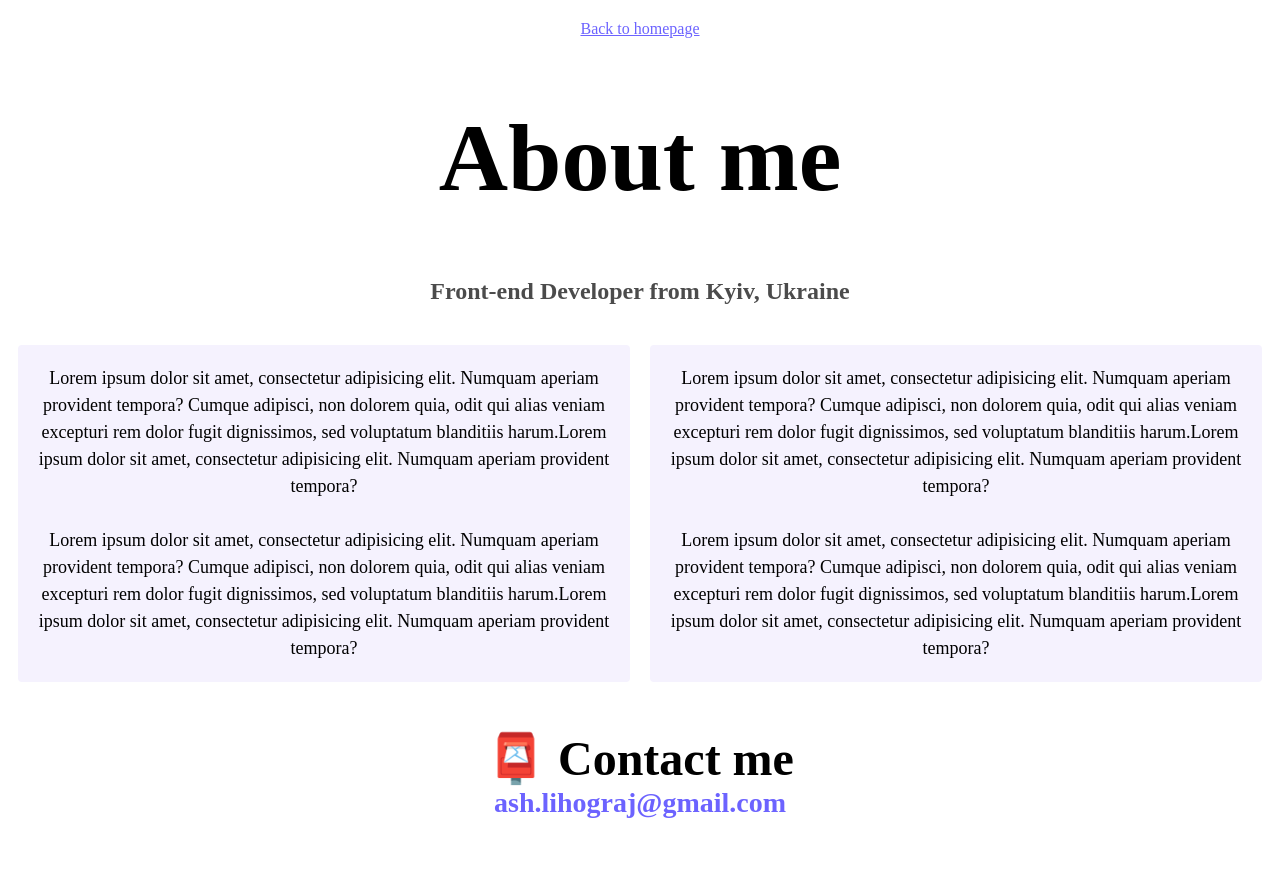
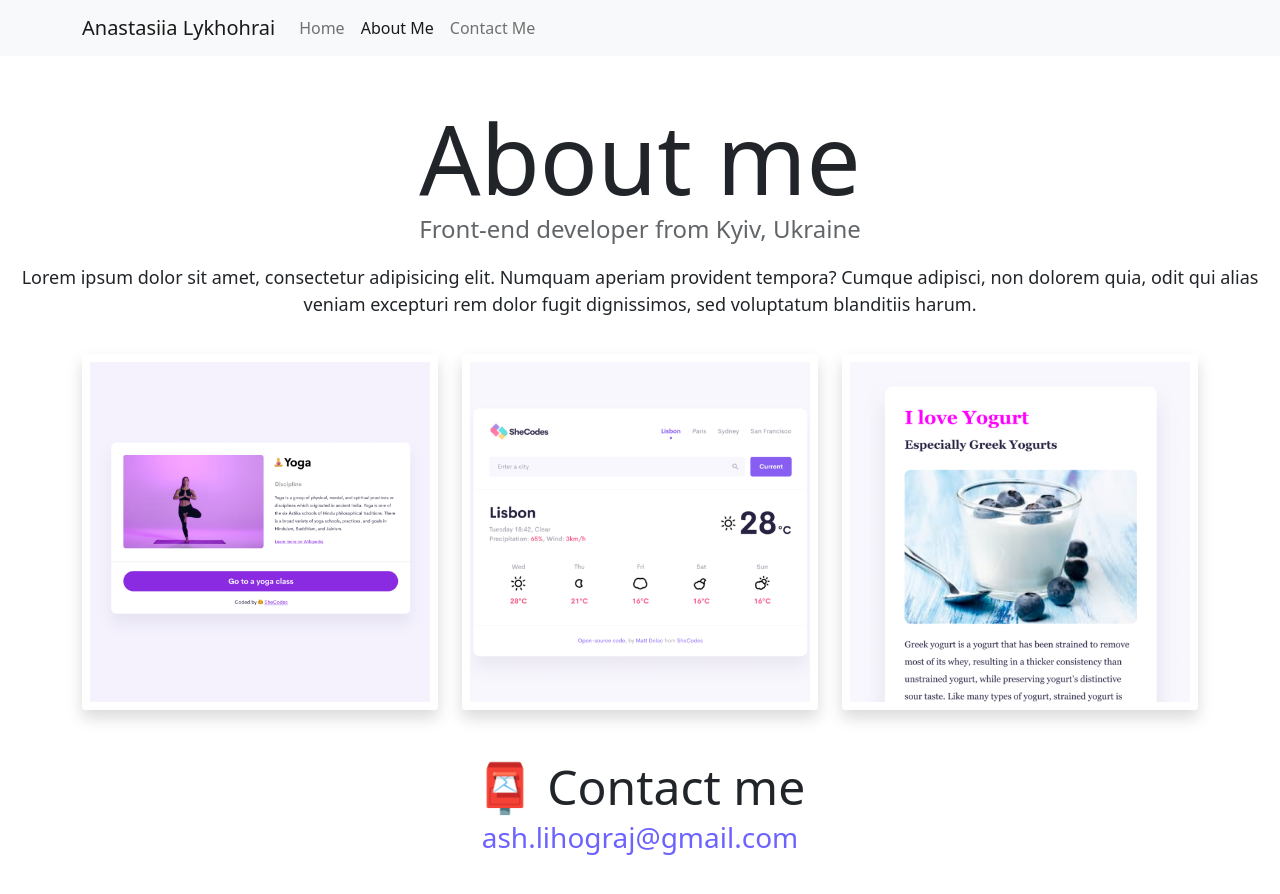
Before and after one commit to presdesarcasme/frontend-developer, a plain HTML site: page about.html in a window 1280 px wide. Before the commit the page ends 859 px from the top, so only its background shows below. Drawn offline with nearby package versions, Linux system fonts and the light colour scheme.

Commit message:
Changed files

```diff
--- a/about.html
+++ b/about.html
@@ -2,152 +2,94 @@
 <html lang="en">
   <head>
     <meta charset="UTF-8" />
+    <meta http-equiv="X-UA-Compatible" content="IE=edge" />
     <meta name="viewport" content="width=device-width, initial-scale=1.0" />
-    <meta http-equiv="X-UA-Compatible" content="ie=edge" />
-    <title>SheCodes</title>
-    <style>
-      :root {
-        --primary-color: #6c63ff;
-        --secondary-color: #f5f2fe;
-        --box-shadow: 0 5px 10px rgba(0, 0, 0, 0.3);
-      }
-      h1,
-      h2,
-      h3 {
-        text-align: center;
-        margin: 0;
-      }
-
-      h1 {
-        display: block;
-        font-size: 96px;
-        margin-block-start: 0.67em;
-        margin-block-end: 0.67em;
-        margin-inline-start: 0px;
-        margin-inline-end: 0px;
-        font-weight: bold;
-      }
-
-      h2 {
-        display: block;
-        font-size: 48px;
-        margin-block-start: 0.83em;
-        margin-block-end: 0.83em;
-        margin-inline-start: 0px;
-        margin-inline-end: 0px;
-        font-weight: bold;
-      }
-
-      h3 {
-        display: block;
-        font-size: 24px;
-        opacity: 0.7;
-        margin-block-start: 1em;
-        margin-block-end: 1em;
-        margin-inline-start: 0px;
-        margin-inline-end: 0px;
-        font-weight: bold;
-      }
-
-      .homepage-link {
-        color: var(--primary-color);
-        text-align: center;
-        display: block;
-        margin-top: 20px;
-      }
-
-      a:hover:-webkit-any-link {
-        cursor: pointer;
-        text-decoration: underline;
-      }
-
-      .about-paragraphs {
-        display: flex;
-        flex-wrap: nowrap;
-        align-content: normal;
-        justify-content: normal;
-        align-items: normal;
-        flex-direction: row;
-        margin: 30px 0;
-      }
-
-      .about-paragraphs p {
-        margin: 10px;
-      }
-
-      p {
-        background: var(--secondary-color);
-        padding: 20px;
-        border-radius: 4px;
-        font-size: 18px;
-        line-height: 1.5;
-        text-align: center;
-      }
-
-      p {
-        display: block;
-        margin-block-start: 1em;
-        margin-block-end: 1em;
-        margin-inline-start: 0px;
-        margin-inline-end: 0px;
-      }
-
-      .email-link {
-        display: flex;
-        justify-content: center;
-        color: var(--primary-color);
-        text-decoration: none;
-        font-size: 28px;
-      }
-      .email-link:hover {
-        text-decoration: underline;
-        cursor: pointer;
-      }
-    </style>
+    <link
+      href="https://cdn.jsdelivr.net/npm/bootstrap@5.2.1/dist/css/bootstrap.min.css"
+      rel="stylesheet"
+      integrity="sha384-iYQeCzEYFbKjA/T2uDLTpkwGzCiq6soy8tYaI1GyVh/UjpbCx/TYkiZhlZB6+fzT"
+      crossorigin="anonymous"
+    />
+    <script
+      src="https://cdn.jsdelivr.net/npm/bootstrap@5.2.1/dist/js/bootstrap.bundle.min.js"
+      integrity="sha384-u1OknCvxWvY5kfmNBILK2hRnQC3Pr17a+RTT6rIHI7NnikvbZlHgTPOOmMi466C8"
+      crossorigin="anonymous"
+    ></script>
+    <link rel="stylesheet" href="style.css" />
+    <title>About Anastasiia</title>
   </head>
   <body>
-    <a href="index.html" class="homepage-link">Back to homepage</a>
-    <h1>
-      About me
-    </h1>
-    <h3>Front-end Developer from Kyiv, Ukraine</h3>
-    <div class="about-paragraphs">
-      <p>
+    <header>
+      <nav class="navbar navbar-expand-lg bg-light fixed-top">
+        <div class="container fluid">
+          <a class="navbar-brand" href="/">Anastasiia Lykhohrai</a>
+          <button
+            class="navbar-toggler"
+            type="button"
+            data-bs-toggle="collapse"
+            data-bs-target="#navbarNav"
+            aria-controls="navbarNav"
+            aria-expanded="false"
+            aria-label="Toggle navigation"
+          >
+            <span class="navbar-toggler-icon"></span>
+          </button>
+          <div class="collapse navbar-collapse" id="navbarNav">
+            <ul class="navbar-nav">
+              <li class="nav-item">
+                <a class="nav-link" aria-current="page" href="/">Home</a>
+              </li>
+              <li class="nav-item">
+                <a class="nav-link active" href="./about.html">About Me</a>
+              </li>
+              <li class="nav-item">
+                <a class="nav-link" href="./about.html#contact">Contact Me</a>
+              </li>
+            </ul>
+          </div>
+        </div>
+      </nav>
+    </header>
+    <main>
+      <h1 class="about-h1">About me</h1>
+      <h3>Front-end developer from Kyiv, Ukraine</h3>
+      <p class="w-100">
         Lorem ipsum dolor sit amet, consectetur adipisicing elit. Numquam
         aperiam provident tempora? Cumque adipisci, non dolorem quia, odit qui
         alias veniam excepturi rem dolor fugit dignissimos, sed voluptatum
-        blanditiis harum.Lorem ipsum dolor sit amet, consectetur adipisicing
-        elit. Numquam aperiam provident tempora?
-        <br />
-        <br />
-        Lorem ipsum dolor sit amet, consectetur adipisicing elit. Numquam
-        aperiam provident tempora? Cumque adipisci, non dolorem quia, odit qui
-        alias veniam excepturi rem dolor fugit dignissimos, sed voluptatum
-        blanditiis harum.Lorem ipsum dolor sit amet, consectetur adipisicing
-        elit. Numquam aperiam provident tempora?
+        blanditiis harum.
       </p>
-      <p>
-        Lorem ipsum dolor sit amet, consectetur adipisicing elit. Numquam
-        aperiam provident tempora? Cumque adipisci, non dolorem quia, odit qui
-        alias veniam excepturi rem dolor fugit dignissimos, sed voluptatum
-        blanditiis harum.Lorem ipsum dolor sit amet, consectetur adipisicing
-        elit. Numquam aperiam provident tempora?
-        <br />
-        <br />
-        Lorem ipsum dolor sit amet, consectetur adipisicing elit. Numquam
-        aperiam provident tempora? Cumque adipisci, non dolorem quia, odit qui
-        alias veniam excepturi rem dolor fugit dignissimos, sed voluptatum
-        blanditiis harum.Lorem ipsum dolor sit amet, consectetur adipisicing
-        elit. Numquam aperiam provident tempora?
-      </p>
-    </div>
-    <div id="contact">
-      <h2>
-        📮 Contact me
-        <a href="mailto:ash.lihograj@gmail.com" class="email-link">
-          ash.lihograj@gmail.com
-        </a>
-      </h2>
+      <div class="container">
+        <div class="row">
+          <div class="col-sm-4">
+            <img
+              src="../images/yoga.png"
+              class="img-fluid about-img border-img shadow"
+              alt="yoga"
+            />
+          </div>
+          <div class="col-sm-4">
+            <img
+              src="../images/weather.png"
+              class="img-fluid about-img border-img shadow"
+              alt="weather"
+            />
+          </div>
+          <div class="col-sm-4">
+            <img
+              src="../images/yogurt.png"
+              class="img-fluid about-img border-img shadow"
+              alt="yogurt"
+            />
+          </div>
+        </div>
+      </div>
+    </main>
+    <div id="contact" class="m-5">
+      <h2>📮 Contact me</h2>
+      <a href="mailto:ash.lihograj@gmail.com" class="email-link"
+        >ash.lihograj@gmail.com</a
+      >
     </div>
   </body>
 </html>
--- /dev/null
+++ b/style.css
@@ -0,0 +1,110 @@
+:root {
+  --primary-color: #6c63ff;
+  --secondary-color: #f5f2fe;
+  --box-shadow: 0 5px 10px rgba(0, 0, 0, 0.3);
+}
+
+h1,
+h2,
+h3 {
+  text-align: center;
+  margin: 0;
+}
+
+h1 {
+  font-size: 96px;
+}
+
+h2 {
+  font-size: 48px;
+}
+
+h3 {
+  font-size: 24px;
+  opacity: 0.7;
+}
+
+p {
+  padding: 20px;
+  border-radius: 4px;
+  font-size: 18px;
+  line-height: 1.5;
+  text-align: center;
+}
+
+.navigation-links {
+  display: flex;
+  margin-top: 40px;
+  justify-content: center;
+}
+
+.navigation-links a {
+  margin: 20px;
+  border-radius: 4px;
+  padding: 20px 15px;
+  text-decoration: none;
+  text-transform: capitalize;
+}
+
+.contact-link {
+  background: var(--primary-color);
+  box-shadow: var(--box-shadow);
+  color: white;
+}
+
+.about-link {
+  color: var(--primary-color);
+  border: 1px solid var(--primary-color);
+}
+
+.homepage-link {
+  color: var(--primary-color);
+  text-align: center;
+  display: block;
+}
+
+.about-paragraphs {
+  display: flex;
+  margin: 30px 0;
+}
+
+.about-paragraphs p {
+  margin: 10px;
+}
+
+.email-link {
+  display: flex;
+  justify-content: center;
+  color: var(--primary-color);
+  font-size: 28px;
+  text-decoration: none;
+}
+
+.email-link:hover {
+  text-decoration: underline;
+}
+.index-h2,
+.about-h1 {
+  margin-top: 100px;
+}
+.about-img {
+  width: 416px;
+}
+.index-img {
+  width: 636px;
+  border-radius: 4px;
+}
+.border-img {
+  border: 8px solid white;
+  border-radius: 4px;
+}
+.row a {
+  padding: 20px 15px;
+  background-color: var(--primary-color);
+  box-shadow: var(--box-shadow);
+  border-radius: 4px;
+  color: white;
+}
+.row a:hover {
+  color: #0a58ca;
+}
```
Also changed, not shown: index.html (+120 -86 lines), images/weather.png (added), images/yoga.png (added), images/yogurt.png (added).
